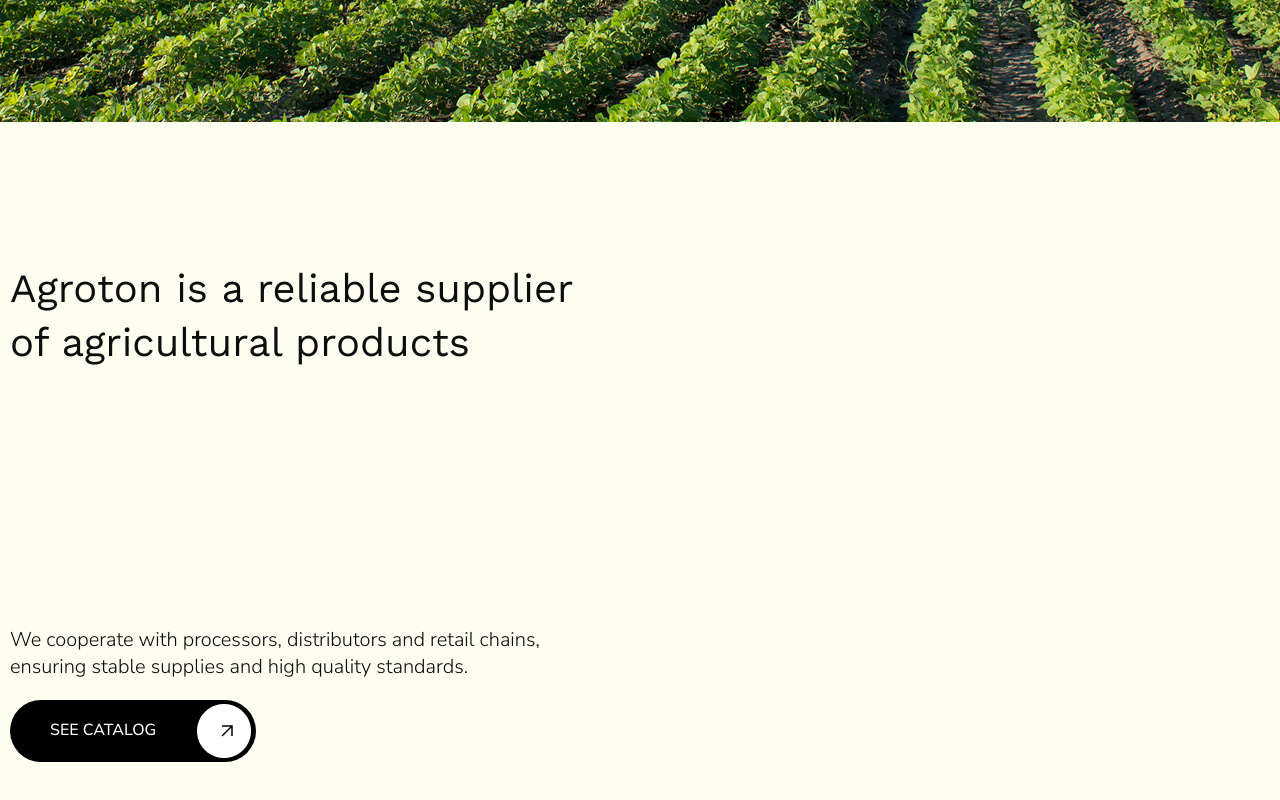
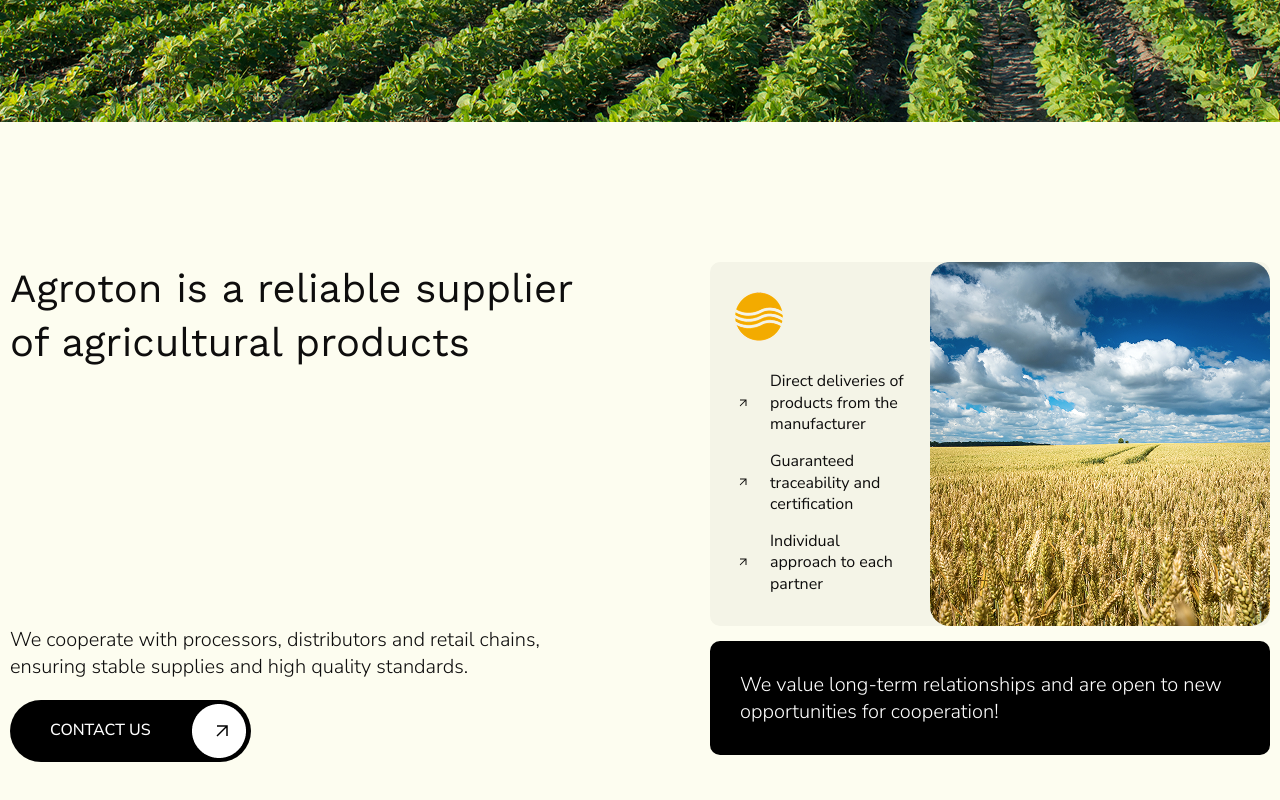
Before and after one commit to poetryofcode/Agroton, a Next.js app: page / in a window 1280 px wide. Shown: the part 3749-4549 px from the top of the page. Built offline with nearby package versions, Linux system fonts and the light colour scheme.

Commit message:
feat: values

```diff
--- a/src/components/Partners.module.scss
+++ b/src/components/Partners.module.scss
@@ -12,6 +12,7 @@
   display: flex;
   justify-content: space-between;
   height: 500px;
+  gap: 120px;
 }
 
 .contacts {
@@ -51,3 +52,51 @@
   top: 50%;
   transform: translateY(-50%);
 }
+
+.stats {
+  display: flex;
+  gap: 25px;
+  margin-bottom: 15px;
+  background-color: #f4f4e7;
+  border-radius: 10px;
+  &__info {
+    display: flex;
+    flex-direction: column;
+    justify-content: space-between;
+    padding-left: 20px;
+    padding-top: 30px;
+    padding-bottom: 30px;
+  }
+}
+
+.item {
+  font-weight: 400;
+  position: relative;
+  padding-left: 40px;
+}
+
+.item::before {
+  position: absolute;
+  content: "";
+  left: 9px;
+  top: 50%;
+  transform: translateY(-50%);
+  height: 10px;
+  width: 8px;
+  background-image: url("../images/arrow.png");
+  background-repeat: no-repeat;
+}
+
+.item + .item {
+  margin-top: 15px;
+}
+
+.info {
+  padding: 30px;
+  background-color: black;
+  color: white;
+  color: #fff;
+  font-size: 20px;
+  font-weight: 300;
+  border-radius: 10px;
+}
--- a/src/components/Partners.tsx
+++ b/src/components/Partners.tsx
@@ -2,6 +2,8 @@
 import styles from "./Partners.module.scss";
 import Image from "next/image";
 import link from "@/images/product-link.png";
+import logo from "../images/icon.png";
+import stats from "../images/stats-img.png";
 
 export default function Partners() {
   return (
@@ -19,12 +21,36 @@
               </p>
 
               <Link className={styles.link} href={"/"}>
-                See catalog
+                contact us
                 <Image className={styles.btn} src={link} alt="link" />
               </Link>
             </div>
           </div>
-          <div className={styles.values}></div>
+          <div className={styles.values}>
+            <div className={styles.stats}>
+              <div className={styles.stats__info}>
+                <Image className={styles.stats__btn} src={logo} alt="link" />
+                <ul className={styles.list}>
+                  <li className={styles.item}>
+                    Direct deliveries of products from the manufacturer
+                  </li>
+                  <li className={styles.item}>
+                    Guaranteed traceability and certification
+                  </li>
+                  <li className={styles.item}>
+                    Individual approach to each partner
+                  </li>
+                </ul>
+              </div>
+              <Image className={styles.stats__img} src={stats} alt="link" />
+            </div>
+            <div className={styles.info}>
+              <p className={styles.info__text}>
+                We value long-term relationships and are open to new
+                opportunities for cooperation!
+              </p>
+            </div>
+          </div>
         </div>
       </div>
     </div>
```
Also changed, not shown: src/images/arrow.png (added), src/images/stats-img.png (added).
